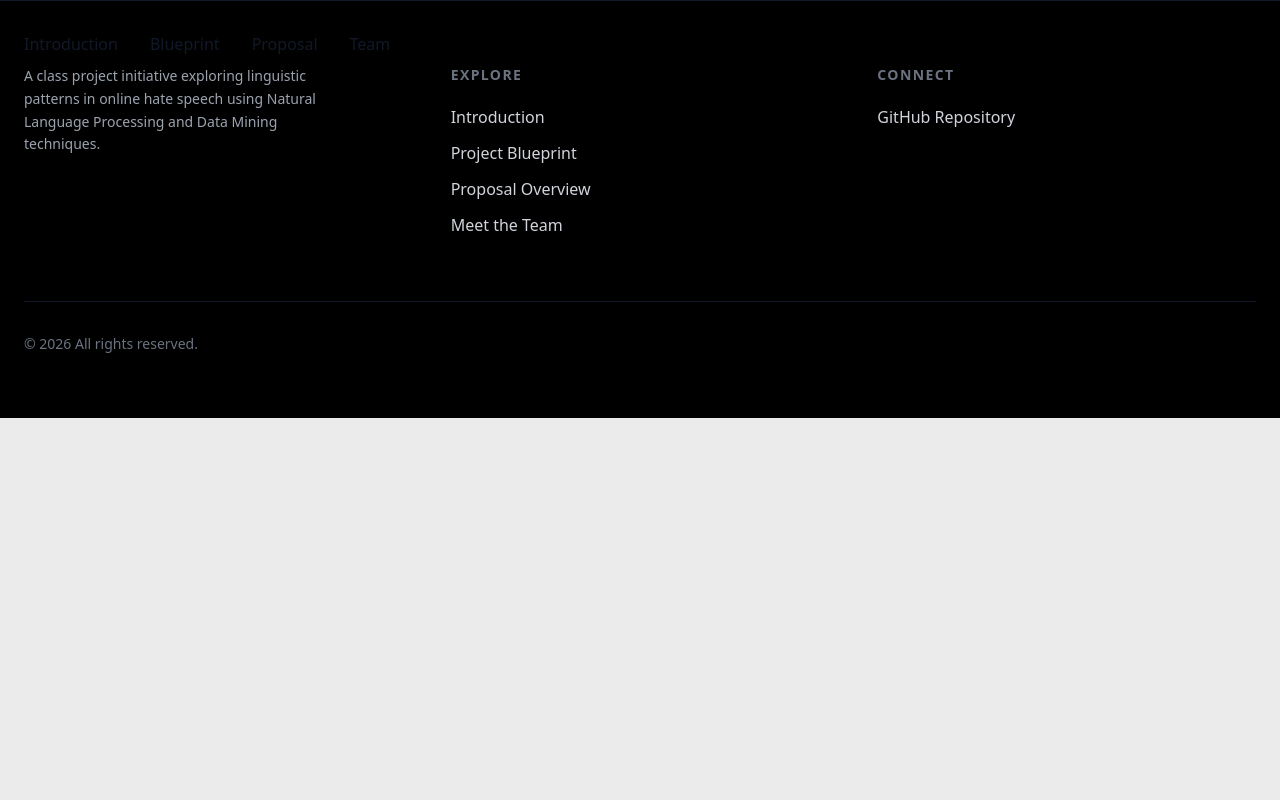
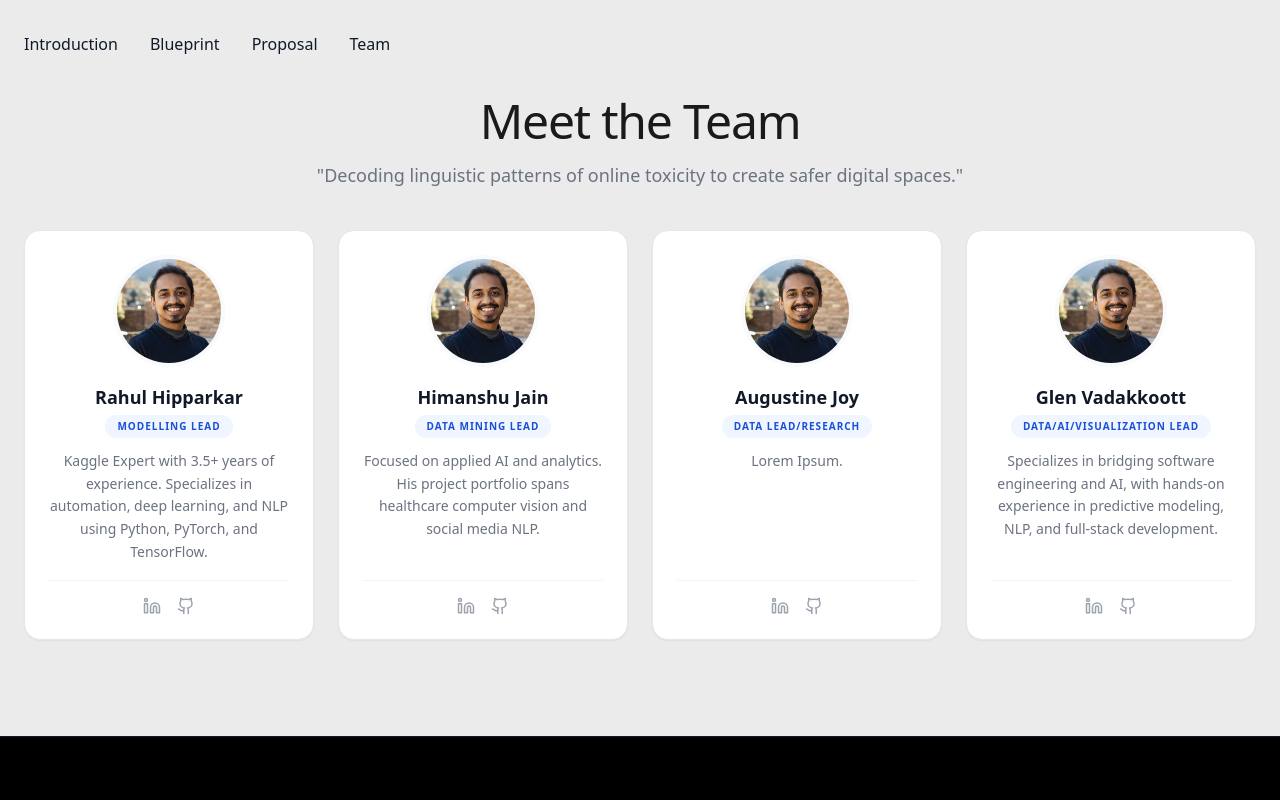
Before and after one commit to glenpaulson/toxicity-mining-website, a React (Vite) app in the folder project-website/: page /team in a window 1280 px wide. Shown: the top 800 px of the page. Built offline with nearby package versions, Linux system fonts and the light colour scheme.

Commit message:
feat: populate team page

```diff
--- a/project-website/src/App.tsx
+++ b/project-website/src/App.tsx
@@ -4,6 +4,7 @@ import Landing from "./pages/Landing";
 import Blueprint from "./pages/Blueprint";
 import Footer from "./components/Footer";
 import Proposal from "./pages/Proposal";
+import Team from "./pages/Team";
 
 function App() {
   return (
@@ -15,6 +16,7 @@ function App() {
             <Route path="/" element={<Landing />} />
             <Route path="/blueprint" element={<Blueprint />} />{" "}
             <Route path="/proposal" element={<Proposal />} />{" "}
+            <Route path="/team" element={<Team />} />{" "}
           </Routes>
         </main>
         <Footer />
--- /dev/null
+++ b/project-website/src/pages/Team.tsx
@@ -0,0 +1,117 @@
+import { Github, Linkedin, Globe } from "lucide-react";
+
+const Team = () => {
+  const teamMembers = [
+    {
+      name: "Rahul Hipparkar",
+      role: "Modelling Lead",
+      image: "/glen.png",
+      bio: "Kaggle Expert with 3.5+ years of experience. Specializes in automation, deep learning, and NLP using Python, PyTorch, and TensorFlow.",
+      social: {
+        linkedin: "https://linkedin.com",
+        github: "https://github.com",
+      },
+    },
+    {
+      name: "Himanshu Jain",
+      role: "Data Mining Lead",
+      image: "/glen.png",
+      bio: "Focused on applied AI and analytics. His project portfolio spans healthcare computer vision and social media NLP.",
+      social: {
+        linkedin: "https://linkedin.com",
+        github: "https://github.com",
+      },
+    },
+    {
+      name: "Augustine Joy",
+      role: "Data Lead/Research ",
+      image: "/glen.png",
+      bio: "Lorem Ipsum.",
+      social: {
+        linkedin: "https://linkedin.com",
+        github: "https://github.com",
+      },
+    },
+    {
+      name: "Glen Vadakkoott",
+      role: "Data/AI/Visualization Lead",
+      image: "/glen.png",
+      bio: "Specializes in bridging software engineering and AI, with hands-on experience in predictive modeling, NLP, and full-stack development.",
+      social: {
+        linkedin: "https://linkedin.com",
+        github: "https://github.com",
+      },
+    },
+  ];
+
+  return (
+    <div className="bg-[#EBEBEB] h-[calc(100vh-64px)] flex flex-col justify-center items-center px-6">
+      <div className="max-w-7xl mx-auto w-full">
+        <div className="text-center mb-10 max-w-3xl mx-auto">
+          <h1 className="text-4xl md:text-5xl font-medium tracking-tight text-[#1a1a1a] mb-4">
+            Meet the Team
+          </h1>
+          <p className="text-lg text-gray-500 leading-relaxed">
+            "Decoding linguistic patterns of online toxicity to create safer
+            digital spaces."
+          </p>
+        </div>
+
+        <div className="grid grid-cols-1 md:grid-cols-2 lg:grid-cols-4 gap-6">
+          {teamMembers.map((member, index) => (
+            <div
+              key={index}
+              className="bg-white rounded-2xl p-6 shadow-sm border border-gray-200 flex flex-col items-center text-center"
+            >
+              <div className="mb-4 relative">
+                <div className="w-28 h-28 rounded-full overflow-hidden border-4 border-gray-50">
+                  <img
+                    src={member.image}
+                    alt={member.name}
+                    className="w-full h-full object-cover"
+                  />
+                </div>
+              </div>
+
+              <h3 className="text-lg font-bold text-gray-900 mb-1">
+                {member.name}
+              </h3>
+              <span className="inline-block px-3 py-1 rounded-full bg-blue-50 text-blue-700 text-[10px] font-bold tracking-widest uppercase mb-3">
+                {member.role}
+              </span>
+
+              <p className="text-gray-500 text-sm leading-relaxed mb-4 flex-grow">
+                {member.bio}
+              </p>
+
+              <div className="flex gap-4 mt-auto pt-4 border-t border-gray-100 w-full justify-center">
+                {member.social.linkedin && (
+                  <a
+                    href={member.social.linkedin}
+                    target="_blank"
+                    rel="noopener noreferrer"
+                    className="text-gray-400 hover:text-blue-700 transition-colors"
+                  >
+                    <Linkedin size={18} />
+                  </a>
+                )}
+                {member.social.github && (
+                  <a
+                    href={member.social.github}
+                    target="_blank"
+                    rel="noopener noreferrer"
+                    className="text-gray-400 hover:text-gray-900 transition-colors"
+                  >
+                    <Github size={18} />
+                  </a>
+                )}
+              </div>
+            </div>
+          ))}
+        </div>
+      </div>
+    </div>
+  );
+};
+
+export default Team;
```
Also changed, not shown: project-website/public/glen.png (added).
